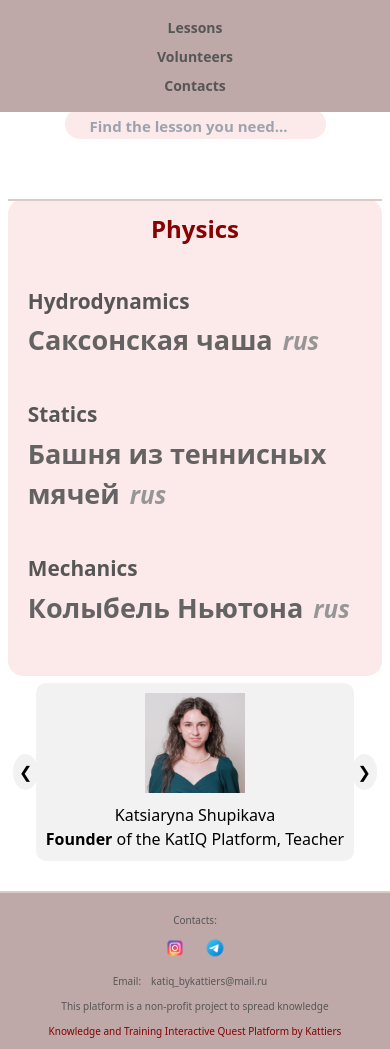
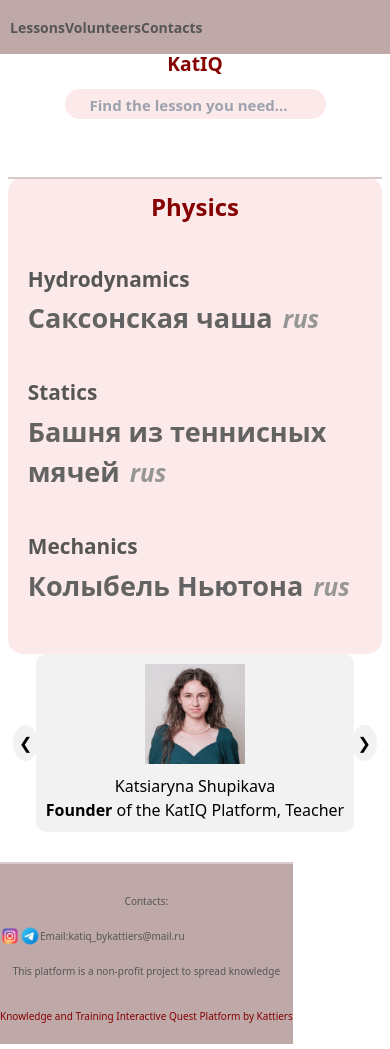
Before and after one commit to kattiers/katIQ, an Angular app: page / in a window 390 px wide. Built offline with nearby package versions, Linux system fonts and the light colour scheme.

Commit message:
Initial commit

```diff
--- a/src/app/lesson-showing/lesson-showing.component.css
+++ b/src/app/lesson-showing/lesson-showing.component.css
@@ -5,19 +5,19 @@
     margin-top: 30px;
 }
 
+.lessons, .header-search, .form-search, .signUp, .logIn, .logInTeacher, .button, .footer, .header-search {
+    background-color: rgb(252, 233, 233);
+}
+
 .lessons {
-    background-color: rgb(252, 233, 233);
     border-radius: 15px;
-    margin: 2%;
-    margin-left: 6%;
-    margin-right: 6%;
+    margin: 2% 6%;
 }
 
 .subject-title {
     text-align: center;
     font-size: 1.5em;
-    margin-top: 2em;
-    margin-bottom: 1em;
+    margin: 2em 0 1em;
     font-weight: bold;
     color: rgb(134, 1, 1);
     padding-top: 10px;
@@ -42,19 +42,28 @@
     font-size: 130%;
 }
 
+.header, .user-greeting, .header-form, .footer, .social-icons, .nav-bar ul, .nav-bar ul li {
+    display: flex;
+    align-items: center;
+}
+
+.header, .header-form {
+    justify-content: space-between;
+}
+
+.dot, .social-icons a, .header-search, .header-form, .footer {
+    display: inline-block;
+}
+
 .dot {
     height: 5px;
     margin-right: 3px;
     padding-bottom: 3px;
-    display: inline-block;
 }
 
 .header {
-    margin: 50px;
-    margin-top: 70px;
-    display: flex;
-    align-items: center;
-    justify-content: space-between;
+    margin: 50px 50px 0 50px;
+    flex-direction: row;
 }
 
 .lesson-language {
@@ -67,24 +76,16 @@
 .logo {
     font-size: 190%;
     color: rgb(134, 1, 1);
-    display: inline-block;
     font-weight: 900;
 }
 
-.header-form {
-    display: inline-block;
-}
-
 .form-search {
-    background-color: rgb(252, 233, 233);
     border: none;
     outline: none;
     font-weight: 700;
     font-size: 16px;
-    margin-top: 5px;
+    margin: 5px 0 0 15px;
     color: rgb(61, 61, 61);
-    margin-left: 15px;
-    display: inline-block;
 }
 
 .magnifier {
@@ -94,23 +95,15 @@
 }
 
 .header-search {
-    background-color: rgb(252, 233, 233);
     border-radius: 25px;
     height: 30px;
     width: 20%;
     margin-left: 5%;
-    display: flex;
-    align-items: center;
-    float: right;
     padding: 0 10px;
 }
 
-.signUp,
-.logIn,
-.logInTeacher {
-    display: inline-block;
+.signUp, .logIn, .logInTeacher, .button {
     margin-left: 15px;
-    background-color: rgb(252, 233, 233);
     border-radius: 15px;
     font-weight: 700;
     font-size: 16px;
@@ -119,56 +112,17 @@
     color: rgb(102, 101, 101);
 }
 
-.signUp:hover,
-.logIn:hover,
-.logInTeacher:hover {
+.signUp:hover, .logIn:hover, .logInTeacher:hover, .button:hover {
     background-color: rgb(218, 202, 202);
-    transition: all .3s linear;
-    -webkit-transition: all .3s linear;
-    -moz-transition: all .3s linear;
-    color: rgb(102, 101, 101);
-}
-
-#logOut {
-    float: right;
-    width: auto;
-    height: auto;
-}
-
-.button {
-    margin-left: 25px;
-    border-color: rgba(102, 101, 101, 0.034);
-    background-color: rgb(252, 233, 233);
-    border-radius: 15px;
-    font-weight: 700;
-    font-size: 16px;
-    padding: 10px;
-    cursor: pointer;
-    color: rgb(102, 101, 101);
-    display: flex;
-    align-items: center;
-    justify-content: center;
-}
-
-.button:hover {
-    background-color: rgb(218, 202, 202);
-    transition: all .3s linear;
-    -webkit-transition: all .3s linear;
-    -moz-transition: all .3s linear;
+    transition: all 0.3s linear;
     color: rgb(102, 101, 101);
 }
 
 .no-lessons {
     color: rgb(71, 71, 71);
     text-align: center;
-    margin-top: 20px;
-    margin-bottom: 40px;
+    margin: 20px 0 40px;
     font-size: 120%;
-}
-
-.user-greeting {
-    display: flex;
-    align-items: center;
 }
 
 .header-search .form-search {
@@ -181,15 +135,8 @@
     font-size: 15px;
 }
 
-.header-form {
-    width: 100%;
-    display: flex;
-}
-
 .footer {
-    /* background-color: rgb(252, 233, 233); */
     background-color: rgb(190, 168, 168);
-    /* background-color: rgb(156, 146, 146); */
     text-align: center;
     padding: 20px 0;
     margin-top: 30px;
@@ -199,18 +146,12 @@
 .footer p {
     font-size: 16px;
     color: rgb(87, 86, 86);
-    /* color: rgb(252, 234, 234); */
     font-weight: 500;
     margin: 10px 0;
 }
 
 .social-icons {
     margin: 10px 0;
-}
-
-.social-icons a {
-    margin: 0 10px;
-    display: inline-block;
 }
 
 .social-icons img {
@@ -236,7 +177,6 @@
 }
 
 .nav-bar ul li {
-    display: inline;
     margin: 0 15px;
 }
 
@@ -252,79 +192,47 @@
 }
 
 @media (max-width: 768px) {
-    .logoKattiers {
+    .logoKattiers, .footer p {
         font-size: 10px;
-        margin-top: 5px;
     }
-    .header-container {
+    .header, .header-container {
         flex-direction: column;
     }
-
-    .headline {
-        font-size: 150%;
-        padding: 5px;
-    }
-
     .button {
         font-size: 14px;
         padding: 8px;
     }
-
     .videoLesson {
         width: 95%;
         height: auto;
     }
-
     .description {
         font-size: 140%;
-        margin-left: 10px;
-        margin-right: 10px;
+        margin: 0 10px;
     }
-
     .back-button {
         left: 5px;
         top: 40%;
         transform: translateY(-40%);
     }
-
     .lessons {
-        margin-left: 4%;
-        margin-right: 4%;
+        margin: 0 4%;
     }
-
     .lesson {
         width: 100%;
         margin: 1% 0;
     }
-
-    .header {
-        flex-direction: column;
-        align-items: center;
-    }
-
     .header-search {
         width: 80%;
         margin: 10px 0;
     }
-
     .logo {
         font-size: 150%;
-        text-align: center;
     }
-
-    .footer {
-        padding: 15px 0;
-    }
-
-    .footer p {
-        font-size: 12px;
-    }
-
     .social-icons img {
         width: 25px;
         height: 25px;
     }
-
     .nav-bar ul li {
         display: block;
         margin: 5px 0;
@@ -332,73 +240,38 @@
 }
 
 @media (max-width: 480px) {
-    .logoKattiers {
-        font-size: 10px;
-        margin-top: 5px;
-    }
-
-    .headline {
+    .headline, .logo {
         font-size: 120%;
     }
-
     .button {
         font-size: 12px;
         padding: 5px;
     }
-
     .videoLesson {
         width: 100%;
         height: auto;
     }
-
     .description {
         font-size: 120%;
     }
-
     .back-button {
         left: 5px;
         top: 30%;
         transform: translateY(-30%);
     }
-
     .lessons {
-        margin-left: 2%;
-        margin-right: 2%;
+        margin: 0 2%;
     }
-
-    .lesson {
-        width: 100%;
-        margin: 1% 0;
-    }
-
-    .header {
-        flex-direction: column;
-        align-items: center;
-    }
-
     .header-search {
         width: 90%;
-        margin: 10px 0;
     }
-
-    .logo {
-        text-align: center;
-        font-size: 120%;
-    }
-
-    .footer {
-        padding: 10px 0;
-    }
-
     .footer p {
         font-size: 10px;
     }
-
     .social-icons img {
         width: 20px;
         height: 20px;
     }
-
     .nav-bar ul li a {
         font-size: 14px;
     }
```
Lines whose indentation alone changed are shown as unchanged.
